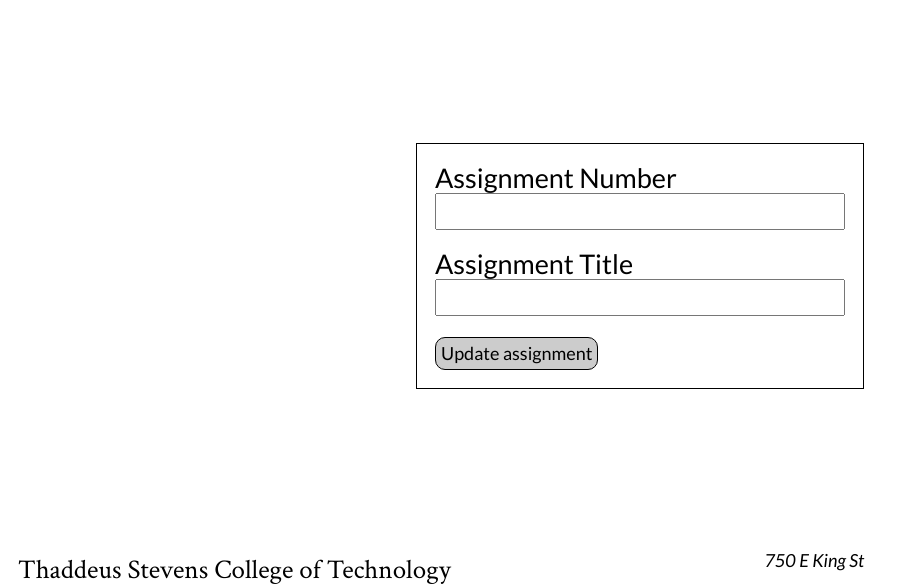
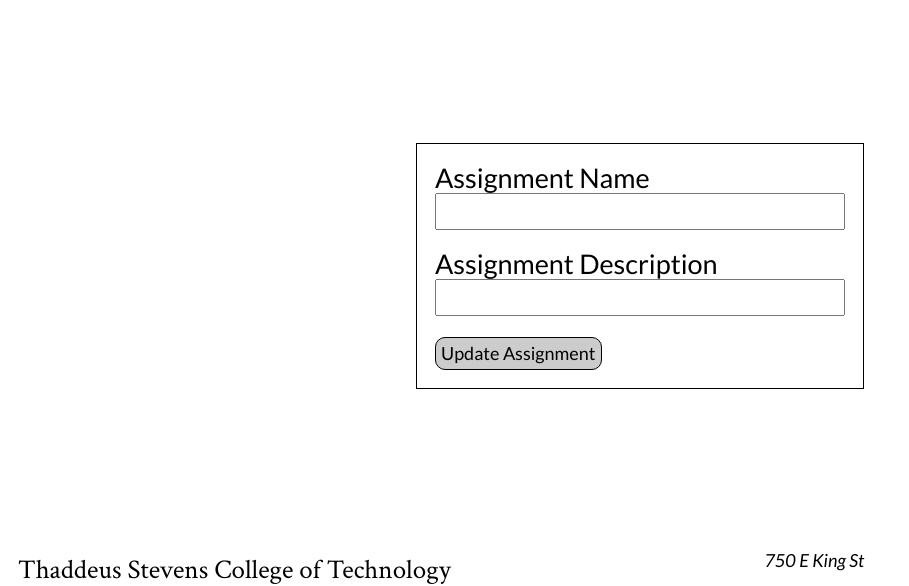
Before and after one commit to AlaaA0813/blue-portal, a Flask app: template portal/templates/assignments/edit.html in a window 1280 px wide. Shown: the part 116-702 px from the top of the page, without its empty margins (0-909 px from the left). Run offline with Flask 2, Linux system fonts and the light colour scheme; the template is opened without the code that fills it, so the values that code supplies are empty; some libraries are stand-ins or nearby versions.

Commit message:
Main structure of files -assignments/create.html -assignments/edit.html -assignments/list.html

```diff
--- a/portal/templates/assignments/create.html
+++ b/portal/templates/assignments/create.html
@@ -1,6 +1,6 @@
 {% extends "layouts/base.html" %}
 
-{% block title %}Add assignments{% endblock %}
+{% block title %}Add Assignments{% endblock %}
 
 {% block logout %}<a href="/logout" class="logout">Logout</a>{% endblock %}
 
@@ -14,9 +14,9 @@
 {% block content %}
   <form method="post">
     <label for="assignment_name">Assignment Name
-      <input type="text" name="assignment_number" required/>
+      <input type="text" name="assignment_name" required/>
     </label>
-    <label for="assignment_description">assignment Description
+    <label for="assignment_description">Assignment Description
       <input type="text" name="assignment_description" required/>
     </label>
     <input type="submit" value="Add Assignment" class="submit" />
--- a/portal/templates/assignments/edit.html
+++ b/portal/templates/assignments/edit.html
@@ -13,12 +13,12 @@
 
 {% block content %}
   <form method="post">
-    <label for="assignment_number">Assignment Number
-      <input type="text" name="assignment_number" value="{{ assignment[1] }}" required/>
+    <label for="assignment_name">Assignment Name
+      <input type="text" name="assignment_name" value="{{ assignment[1] }}" required/>
     </label>
-    <label for="assignment_title">Assignment Title
-      <input type="text" name="assignment_title" value="{{ assignment[2] }}" required/>
+    <label for="assignment_description">Assignment Description
+      <input type="text" name="assignment_description" value="{{ assignment[2] }}" required/>
     </label>
-    <input type="submit" value="Update assignment" class="submit" />
+    <input type="submit" value="Update Assignment" class="submit" />
   </form>
 {% endblock %}
```
